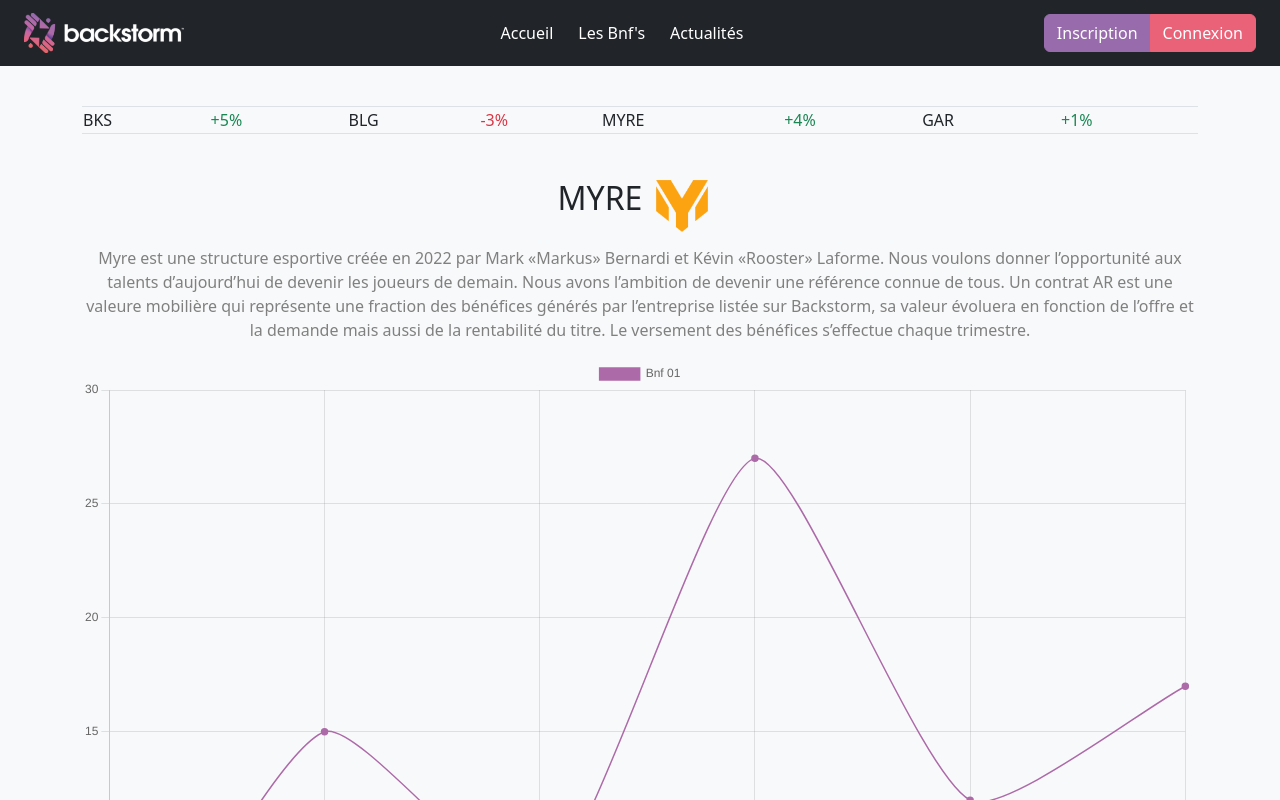
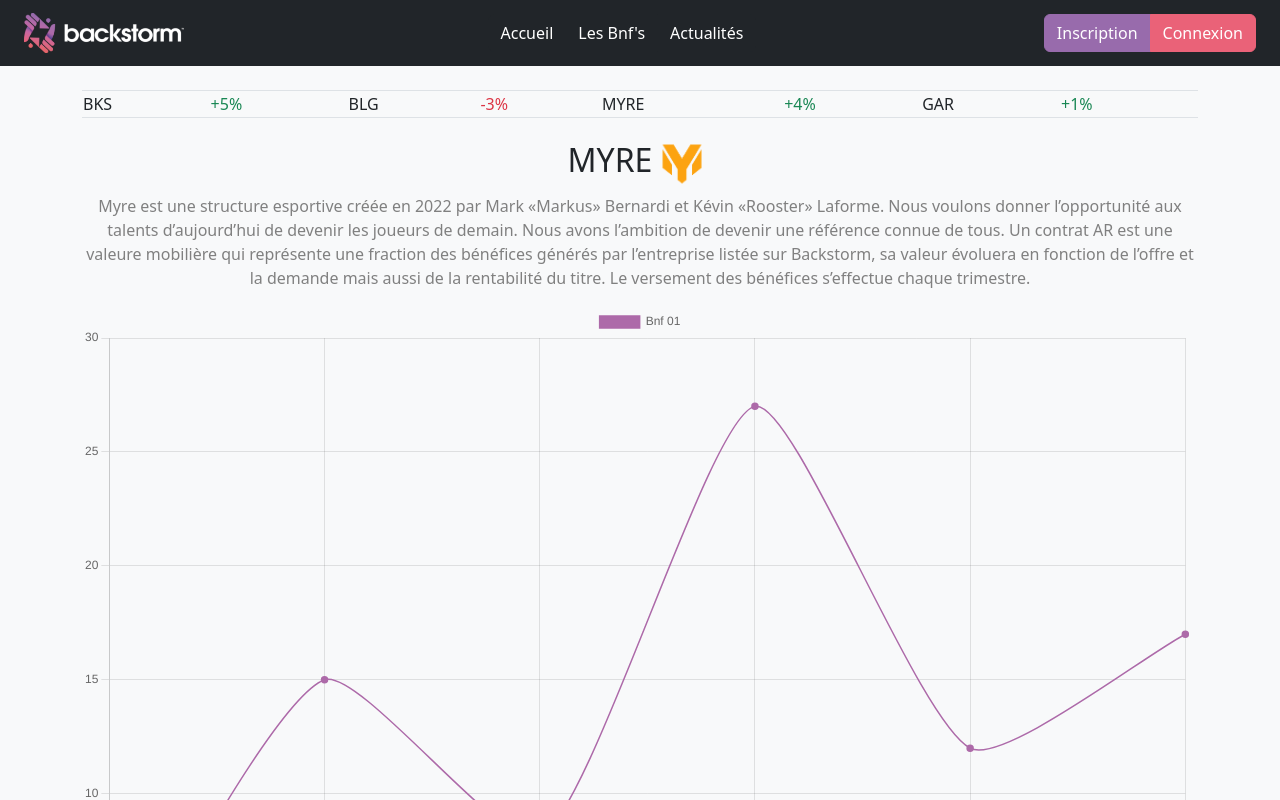
Before and after one commit to Tarcer/bksbeta, a React (Create React App) app: page /Myre in a window 1280 px wide. Shown: the top 800 px of the page. Built offline with nearby package versions, Linux system fonts and the light colour scheme; no server answers.

Commit message:
deploy 10

```diff
--- a/src/pages/Myre.js
+++ b/src/pages/Myre.js
@@ -61,16 +61,16 @@
 
   return (
     <div className="d-flex flex-column align-items-center" style={{ minHeight: '100vh' }}>
-    <div className="container pt-4 my-3">
+    <div className="container pt-4 my-0">
     <table class="table table-bordered">
         <tr><td>BKS</td><td className="text-success">+5%</td><td>BLG</td><td className="text-danger">-3%</td><td>MYRE</td><td className="text-success">+4%</td><td>GAR</td><td className="text-success">+1%</td></tr>
       </table>
       </div>
       <div className="d-flex align-items-center">
-        <h2 className="text-dark mt-2 mb-4">
+        <h2 className="text-dark mt-0">
           {currentUser ? "MYRE" : "MYRE"}
         </h2>
-        <img src={Mry} width="80" height="80" className="d-inline-block align-top" alt="" />
+        <img src={Mry} width="60" height="60" className="d-inline-block align-top ml-2" alt="" />
       </div>
       <div className="container pt-0 my-0">
       <p class="font-weight-light text-center" className="textcolor text-center">Myre est une structure esportive créée en 2022 par Mark «Markus» Bernardi et Kévin «Rooster» Laforme. Nous voulons donner l’opportunité aux talents d’aujourd’hui de devenir les joueurs de demain. Nous avons l’ambition de devenir une référence connue de tous. Un contrat AR est une valeure mobilière qui représente une fraction des bénéfices générés par l’entreprise listée sur Backstorm, sa valeur évoluera en fonction de l’offre et la demande mais aussi de la rentabilité du titre. Le versement des bénéfices s’effectue chaque trimestre.
```
